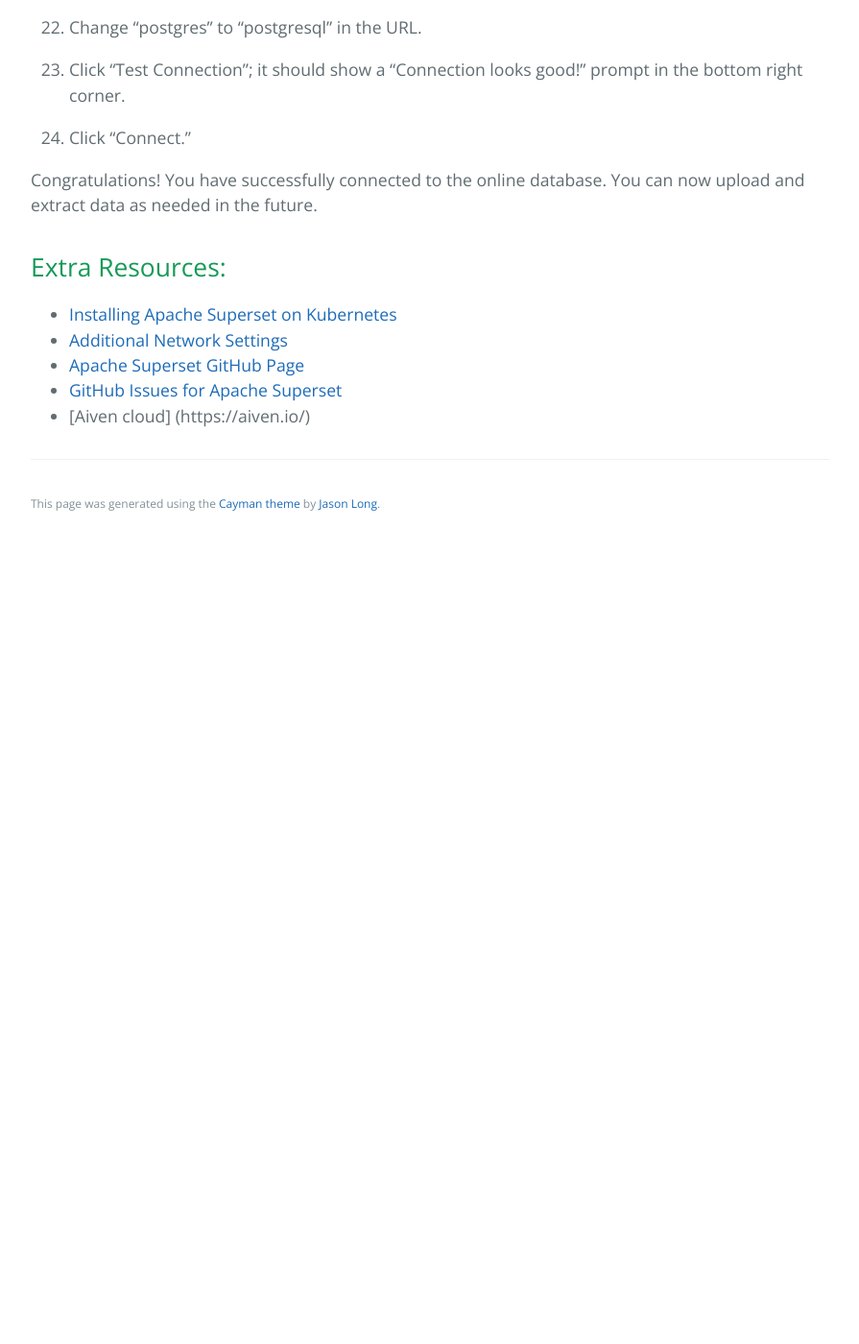
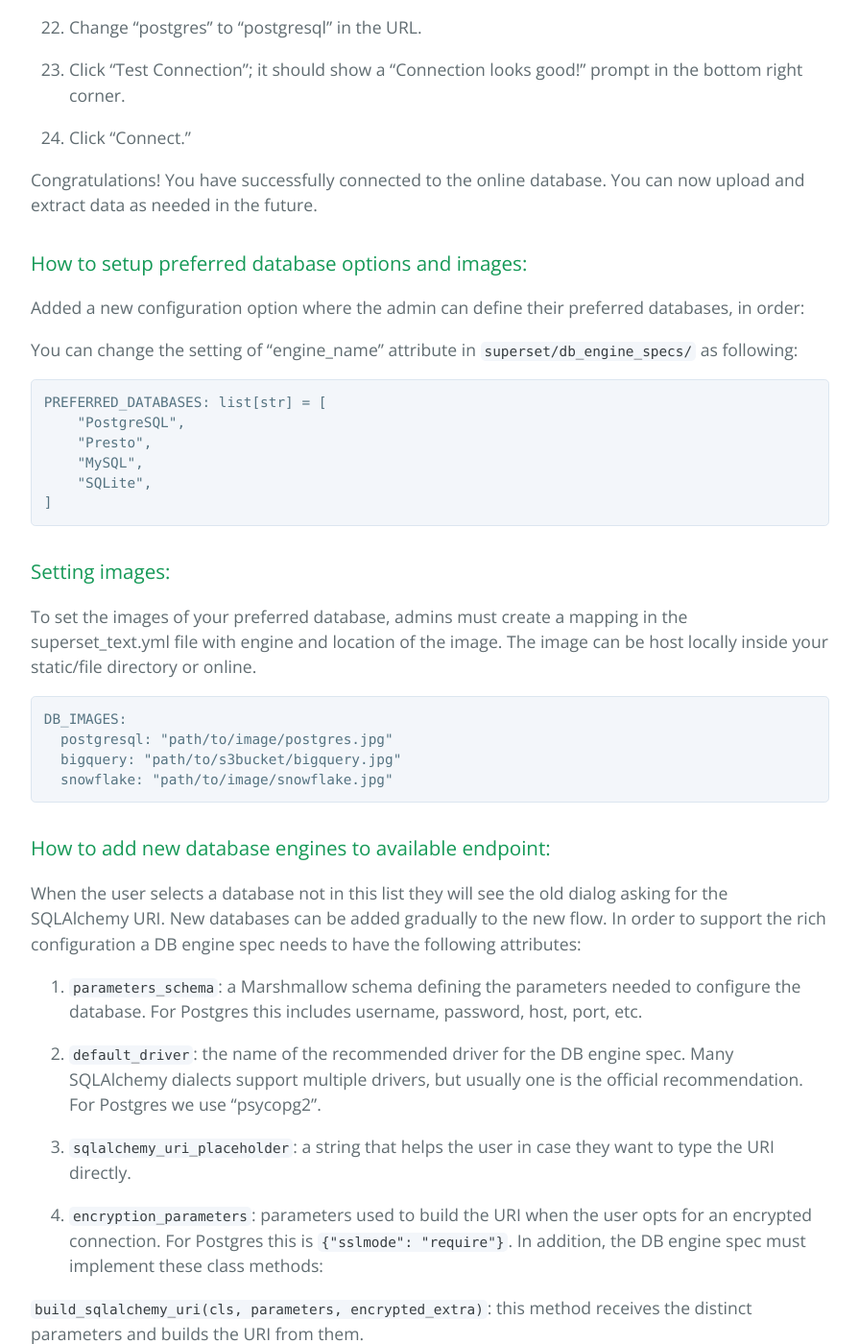
Before and after one commit to learning-software-engineering/learning-software-engineering.github.io, a Jekyll site: the page built from Topics/Tech_Stacks/Apache_Superset.md, in a window 1280 px wide and 1400 px high, scrolled down 4057 px. Shown: the whole window at 96% size, without its empty margins (192-1087 px from the left). Built offline with Jekyll 4.4.1, drawn with Linux system fonts in a browser that asks for light colours; our own code applies the rules of GitHub Pages for plain Markdown files; before the commit the page ends 4624 px from its top, so only the background shows below that; some of the changed text lies outside the part shown.

Commit message:
Add more detail on database and image

````diff
--- a/Topics/Tech_Stacks/Apache_Superset.md
+++ b/Topics/Tech_Stacks/Apache_Superset.md
@@ -145,10 +145,53 @@ Finally, if you wish to ensure your plugin `tsconfig.json` is aligned with the r
 Congratulations! You have successfully connected to the online database. You can now upload and extract data as needed in the future.
 
 
+### How to setup preferred database options and images:
 
+Added a new configuration option where the admin can define their preferred databases, in order:
 
+You can change the setting of "engine_name" attribute in `superset/db_engine_specs/` as following:
 
+```
+PREFERRED_DATABASES: list[str] = [
+    "PostgreSQL",
+    "Presto",
+    "MySQL",
+    "SQLite",
+]
+```
 
+### Setting images:
+
+To set the images of your preferred database, admins must create a mapping in the superset_text.yml file with engine and location of the image. The image can be host locally inside your static/file directory or online.
+
+```
+DB_IMAGES:
+  postgresql: "path/to/image/postgres.jpg"
+  bigquery: "path/to/s3bucket/bigquery.jpg"
+  snowflake: "path/to/image/snowflake.jpg"
+```
+
+### How to add new database engines to available endpoint:
+
+When the user selects a database not in this list they will see the old dialog asking for the SQLAlchemy URI. New databases can be added gradually to the new flow. In order to support the rich configuration a DB engine spec needs to have the following attributes:
+
+1. `parameters_schema`: a Marshmallow schema defining the parameters needed to configure the database. For Postgres this includes username, password, host, port, etc.
+
+2. `default_driver`: the name of the recommended driver for the DB engine spec. Many SQLAlchemy dialects support multiple drivers, but usually one is the official
+recommendation. For Postgres we use "psycopg2".
+
+3. `sqlalchemy_uri_placeholder`: a string that helps the user in case they want to type the URI directly.
+
+4. `encryption_parameters`: parameters used to build the URI when the user opts for an encrypted connection. For Postgres this is `{"sslmode": "require"}`.
+In addition, the DB engine spec must implement these class methods:
+
+`build_sqlalchemy_uri(cls, parameters, encrypted_extra)`: this method receives the distinct parameters and builds the URI from them.
+
+`get_parameters_from_uri(cls, uri, encrypted_extra)`: this method does the opposite, extracting the parameters from a given URI.
+
+`validate_parameters(cls, parameters)`: this method is used for `onBlur` validation of the form. It should return a list of `SupersetError` indicating which parameters are missing, and which parameters are definitely incorrect
+
+For databases like MySQL and Postgres that use the standard format of `engine+driver://user:password@host:port/dbname`, you need to do is add the `BasicParametersMixin` to the DB engine spec, and then define the parameters 2-4 (`parameters_schema` is already present in the mixin).
 
 
 
@@ -159,3 +202,4 @@ Congratulations! You have successfully connected to the online database. You can
 * [Apache Superset GitHub Page](https://github.com/apache/superset/)
 * [GitHub Issues for Apache Superset](https://github.com/apache/superset/issues)
 * [Aiven cloud]  (https://aiven.io/)
+* [Apache Superset: Using Database Connection UI] (https://superset.apache.org/docs/databases/db-connection-ui/#setting-images)
````
